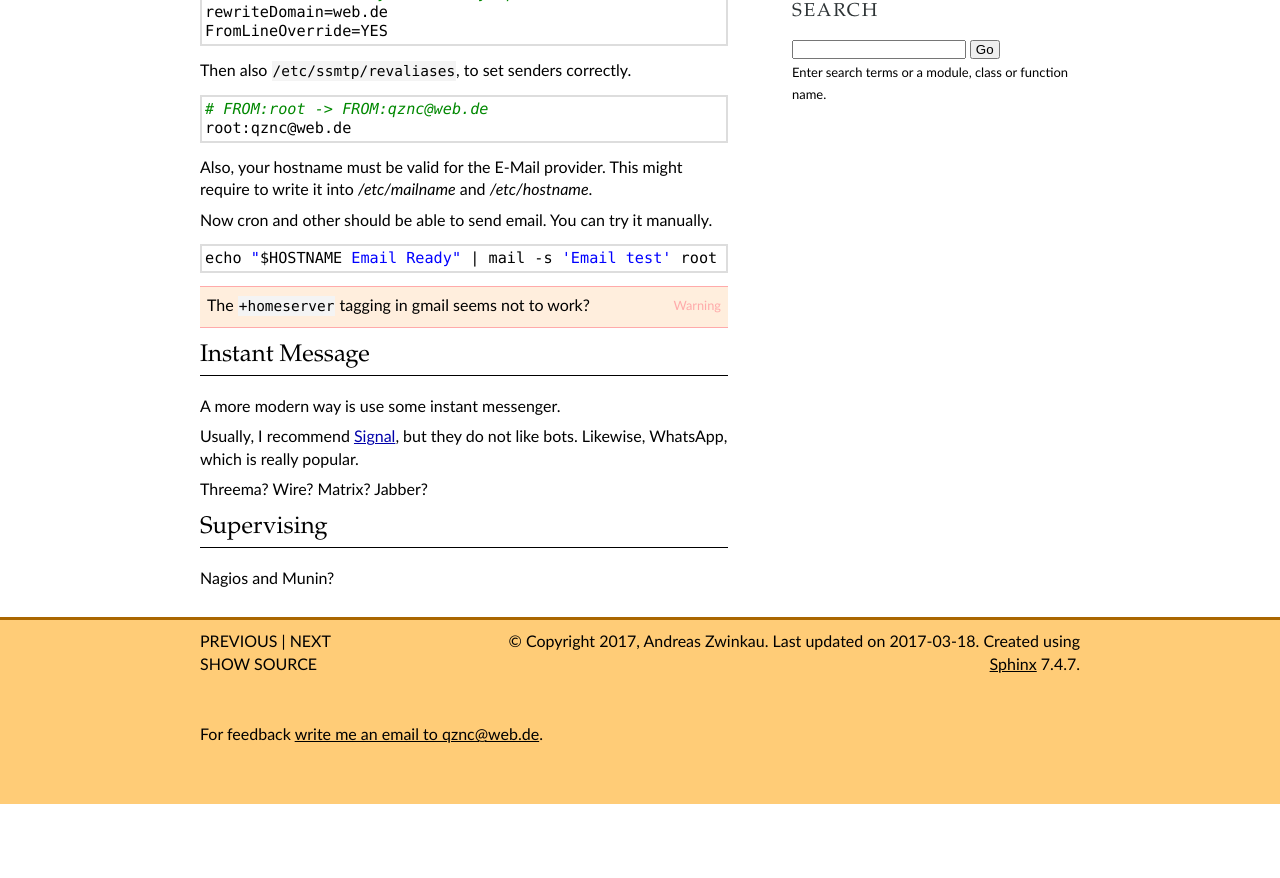
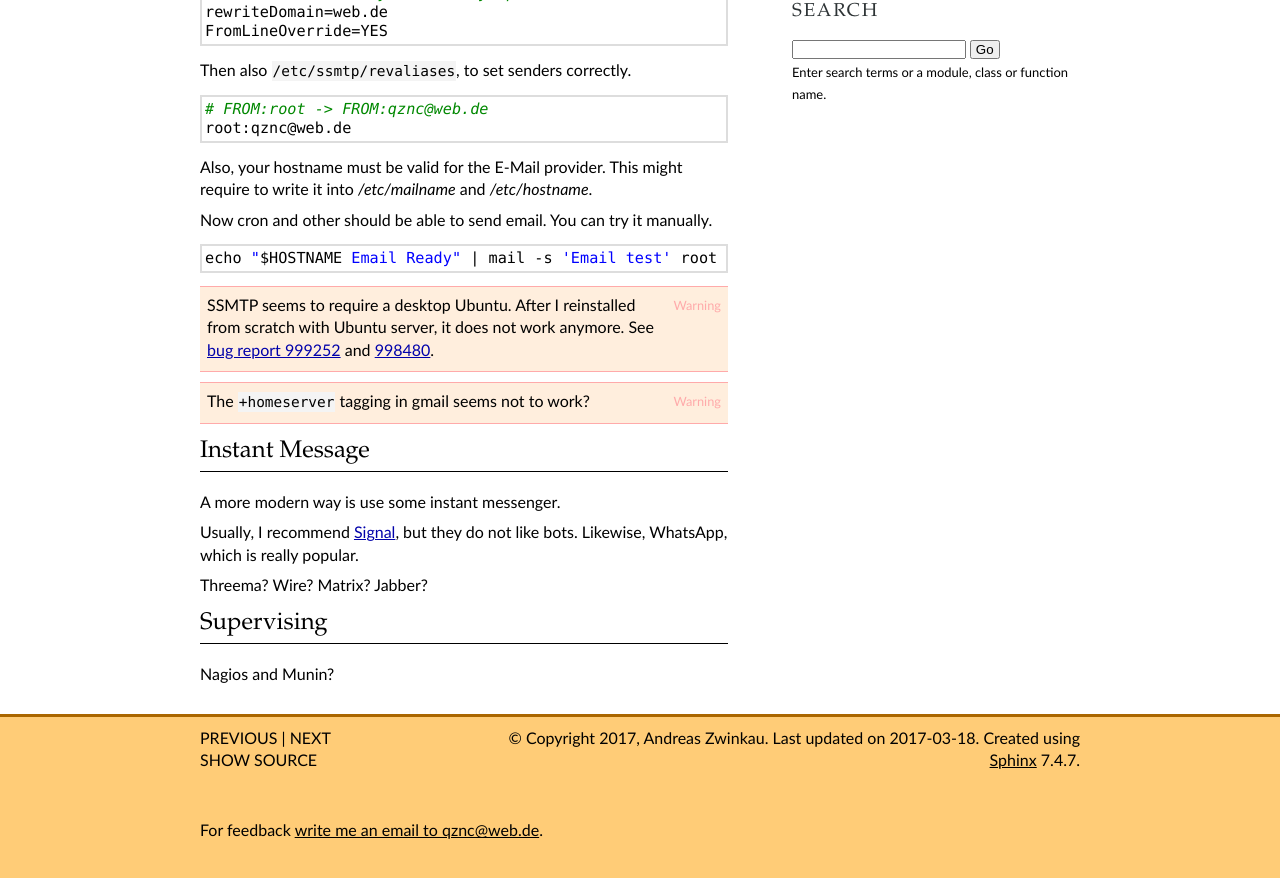
Before and after one commit to qznc/my-homeserver, a Sphinx documentation site: the page built from source/notifications.rst, in a window 1280 px wide and 900 px high, scrolled down 616 px. Shown: the top 878 px of the window. Built offline with Sphinx 7.4.7, drawn with Linux system fonts in a browser that asks for light colours; before the commit the page ends 1420 px from its top, so only the background shows below that.

Commit message:
SSMTP does not work with Ubuntu server

```diff
--- a/source/notifications.rst
+++ b/source/notifications.rst
@@ -60,6 +60,14 @@ You can try it manually.
 
 .. warning::
 
+   SSMTP seems to require a desktop Ubuntu.
+   After I reinstalled from scratch with Ubuntu server,
+   it does not work anymore.
+   See `bug report 999252 <https://bugs.launchpad.net/ubuntu/+source/ssmtp/+bug/999252>`_
+   and `998480 <https://bugs.launchpad.net/ubuntu/+source/ssmtp/+bug/998480>`_.
+
+.. warning::
+
    The ``+homeserver`` tagging in gmail seems not to work?
 
 Instant Message
```
